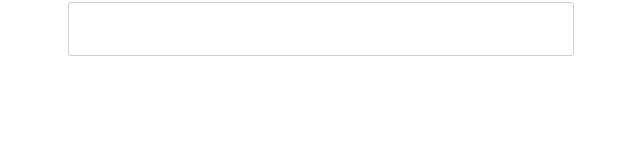
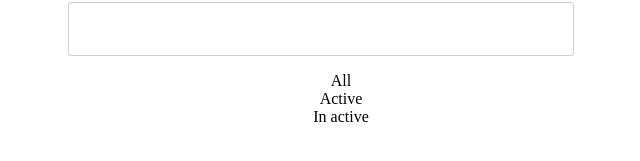
Before and after one commit to AnmolSehgal/todo-app, a React (Create React App) app: page / in a window 1280 px wide. Shown: the part 217-378 px from the top of the page, without its empty margins (319-959 px from the left). Built offline with nearby package versions, Linux system fonts and the light colour scheme.

Commit message:
Adding all the functionalities assigned with task

```diff
--- a/src/App.tsx
+++ b/src/App.tsx
@@ -6,6 +6,7 @@ import { useState } from "react";
 import { v4 as uuidv4 } from "uuid";
 import { clone } from "ramda";
 import ListCardComponents from "./components/ListComponents";
+import { FilterComponent } from "./components/FilterComponent";
 
 export interface stateObj {
   objectID: string;
@@ -16,7 +17,7 @@ const App = (): ReactElement => {
   // Setting up state for App Component
 
   const [data, setData] = useState<stateObj[]>([]);
-
+  const [completionStatus, setCompletionStatus] = useState("All");
   const handleEditTask = (content: string, objectID: string): void => {
     const arr = clone(data);
     const index = data.findIndex((value) => {
@@ -42,6 +43,20 @@ const App = (): ReactElement => {
       })
     );
   };
+  const handleCompletionTask = (completionStatus: string) => {
+    setCompletionStatus(completionStatus);
+  };
+  const dataSetFliter = () => {
+    if (completionStatus === "Active")
+      return data.filter((value) => {
+        return value.inactive === false;
+      });
+    if (completionStatus === "In active")
+      return data.filter((value) => {
+        return value.inactive === true;
+      });
+    return data;
+  };
   return (
     <div className="app-container">
       <p className="title">todos</p>
@@ -58,10 +73,14 @@ const App = (): ReactElement => {
         }}
       />
       <ListCardComponents
-        data={data}
+        data={dataSetFliter()}
         handleEditTask={handleEditTask}
         handleDeleteTask={handleDeleteTask}
         handleInactiveTask={handleInactiveTask}
+      />
+      <FilterComponent
+        elementName={["All", "Active", "In active"]}
+        handleCompletionTask={handleCompletionTask}
       />
     </div>
   );
--- a/src/components/CardComponent.tsx
+++ b/src/components/CardComponent.tsx
@@ -27,7 +27,7 @@ export const CardComponent = ({
         type="checkbox"
         defaultChecked={inactiveProp}
         onChange={(evt): void => {
-          handleInactiveTask(inactive, objectID);
+          handleInactiveTask(!inactive, objectID);
           setInActive(!inactive);
         }}
       />
--- /dev/null
+++ b/src/components/FilterComponent.tsx
@@ -0,0 +1,26 @@
+interface FilterComponentProps {
+  elementName: string[];
+  handleCompletionTask: (completionstatus: string) => void;
+}
+
+export const FilterComponent = ({
+  elementName,
+  handleCompletionTask,
+}: FilterComponentProps) => {
+  return (
+    <ul style={{ listStyle: "none" }}>
+      {elementName.map((value) => {
+        return (
+          <li
+            key={value}
+            onClick={(evnt) => {
+              handleCompletionTask((evnt.target as HTMLLIElement).innerHTML);
+            }}
+          >
+            {value}
+          </li>
+        );
+      })}
+    </ul>
+  );
+};
```
